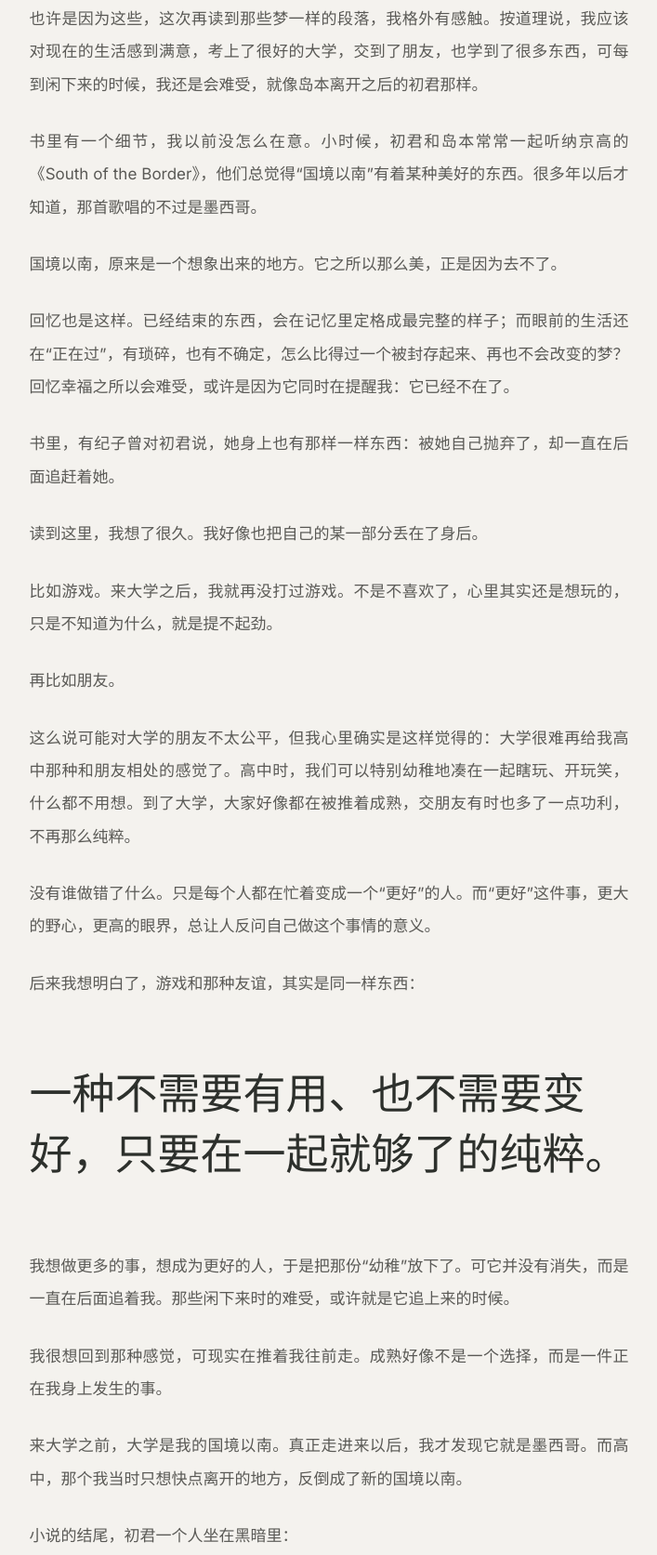
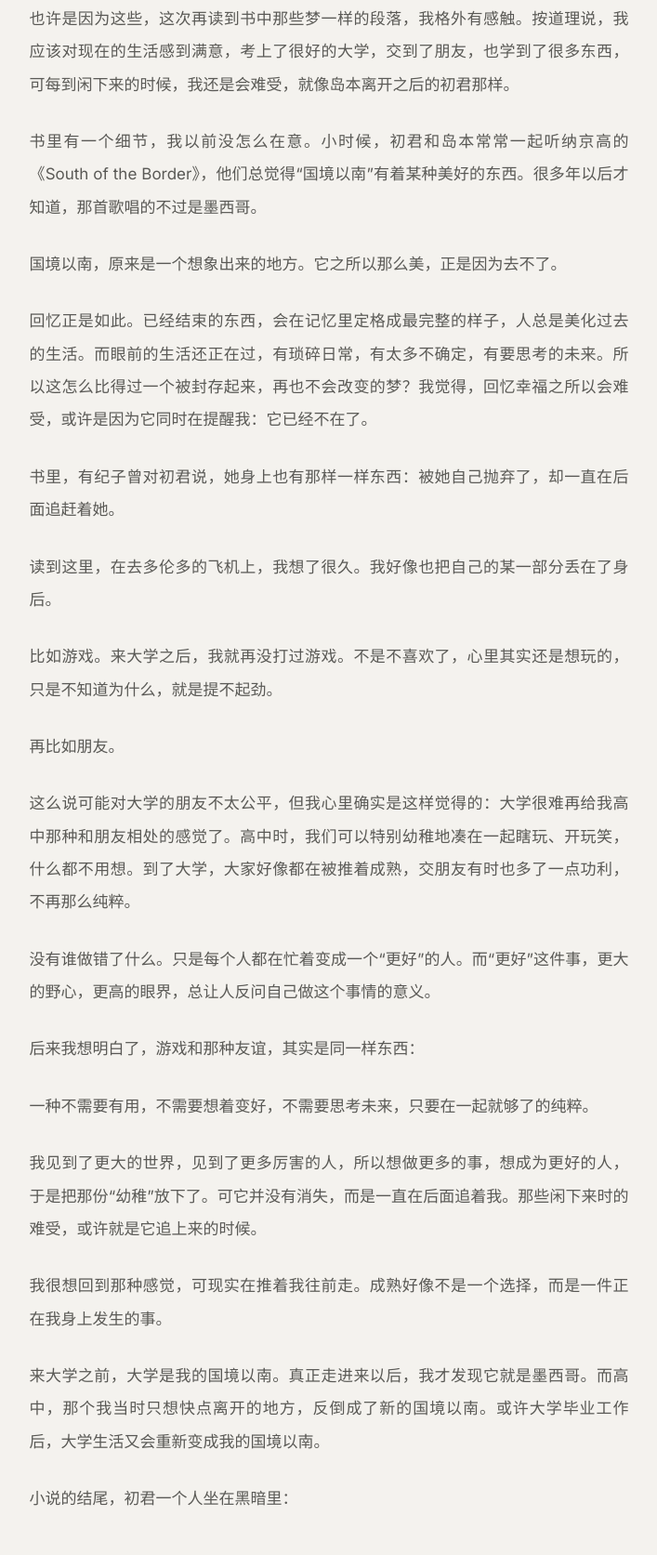
Before and after one commit to JerNB/jernb.github.io, a plain HTML site: page blog/field-notes/06-south-of-the-border.html in a window 1280 px wide. Shown: the part 1085-2758 px from the top of the page at 93% size, without its empty margins (509-1216 px from the left). Drawn offline with nearby package versions, Linux system fonts and the light colour scheme.

Commit message:
Revise wording in field note 06
Co-Authored-By: Claude Opus 5.5 <noreply@anthropic.com>

```diff
--- a/blog/field-notes/06-south-of-the-border.html
+++ b/blog/field-notes/06-south-of-the-border.html
@@ -69,17 +69,17 @@
 
             <p>两年放在一个人的一生里，也许只像两周；放在宇宙里，大概连两秒都不到。可对我来说，这两年却真实得很。我从一个高中生，变成了在异国他乡读书的大学生，中间还经历了一段像梦一样开始、又很突然结束的恋爱。</p>
 
-            <p>也许是因为这些，这次再读到那些梦一样的段落，我格外有感触。按道理说，我应该对现在的生活感到满意，考上了很好的大学，交到了朋友，也学到了很多东西，可每到闲下来的时候，我还是会难受，就像岛本离开之后的初君那样。</p>
+            <p>也许是因为这些，这次再读到书中那些梦一样的段落，我格外有感触。按道理说，我应该对现在的生活感到满意，考上了很好的大学，交到了朋友，也学到了很多东西，可每到闲下来的时候，我还是会难受，就像岛本离开之后的初君那样。</p>
 
             <p>书里有一个细节，我以前没怎么在意。小时候，初君和岛本常常一起听纳京高的《South of the Border》，他们总觉得“国境以南”有着某种美好的东西。很多年以后才知道，那首歌唱的不过是墨西哥。</p>
 
             <p>国境以南，原来是一个想象出来的地方。它之所以那么美，正是因为去不了。</p>
 
-            <p>回忆也是这样。已经结束的东西，会在记忆里定格成最完整的样子；而眼前的生活还在“正在过”，有琐碎，也有不确定，怎么比得过一个被封存起来、再也不会改变的梦？回忆幸福之所以会难受，或许是因为它同时在提醒我：它已经不在了。</p>
+            <p>回忆正是如此。已经结束的东西，会在记忆里定格成最完整的样子，人总是美化过去的生活。而眼前的生活还正在过，有琐碎日常，有太多不确定，有要思考的未来。所以这怎么比得过一个被封存起来，再也不会改变的梦？我觉得，回忆幸福之所以会难受，或许是因为它同时在提醒我：它已经不在了。</p>
 
             <p>书里，有纪子曾对初君说，她身上也有那样一样东西：被她自己抛弃了，却一直在后面追赶着她。</p>
 
-            <p>读到这里，我想了很久。我好像也把自己的某一部分丢在了身后。</p>
+            <p>读到这里，在去多伦多的飞机上，我想了很久。我好像也把自己的某一部分丢在了身后。</p>
 
             <p>比如游戏。来大学之后，我就再没打过游戏。不是不喜欢了，心里其实还是想玩的，只是不知道为什么，就是提不起劲。</p>
 
@@ -91,13 +91,13 @@
 
             <p>后来我想明白了，游戏和那种友谊，其实是同一样东西：</p>
 
-            <p class="field-note-pause">一种不需要有用、也不需要变好，只要在一起就够了的纯粹。</p>
+            <p>一种不需要有用，不需要想着变好，不需要思考未来，只要在一起就够了的纯粹。</p>
 
-            <p>我想做更多的事，想成为更好的人，于是把那份“幼稚”放下了。可它并没有消失，而是一直在后面追着我。那些闲下来时的难受，或许就是它追上来的时候。</p>
+            <p>我见到了更大的世界，见到了更多厉害的人，所以想做更多的事，想成为更好的人，于是把那份“幼稚”放下了。可它并没有消失，而是一直在后面追着我。那些闲下来时的难受，或许就是它追上来的时候。</p>
 
             <p>我很想回到那种感觉，可现实在推着我往前走。成熟好像不是一个选择，而是一件正在我身上发生的事。</p>
 
-            <p>来大学之前，大学是我的国境以南。真正走进来以后，我才发现它就是墨西哥。而高中，那个我当时只想快点离开的地方，反倒成了新的国境以南。</p>
+            <p>来大学之前，大学是我的国境以南。真正走进来以后，我才发现它就是墨西哥。而高中，那个我当时只想快点离开的地方，反倒成了新的国境以南。或许大学毕业工作后，大学生活又会重新变成我的国境以南。</p>
 
             <p>小说的结尾，初君一个人坐在黑暗里：</p>
 
```
